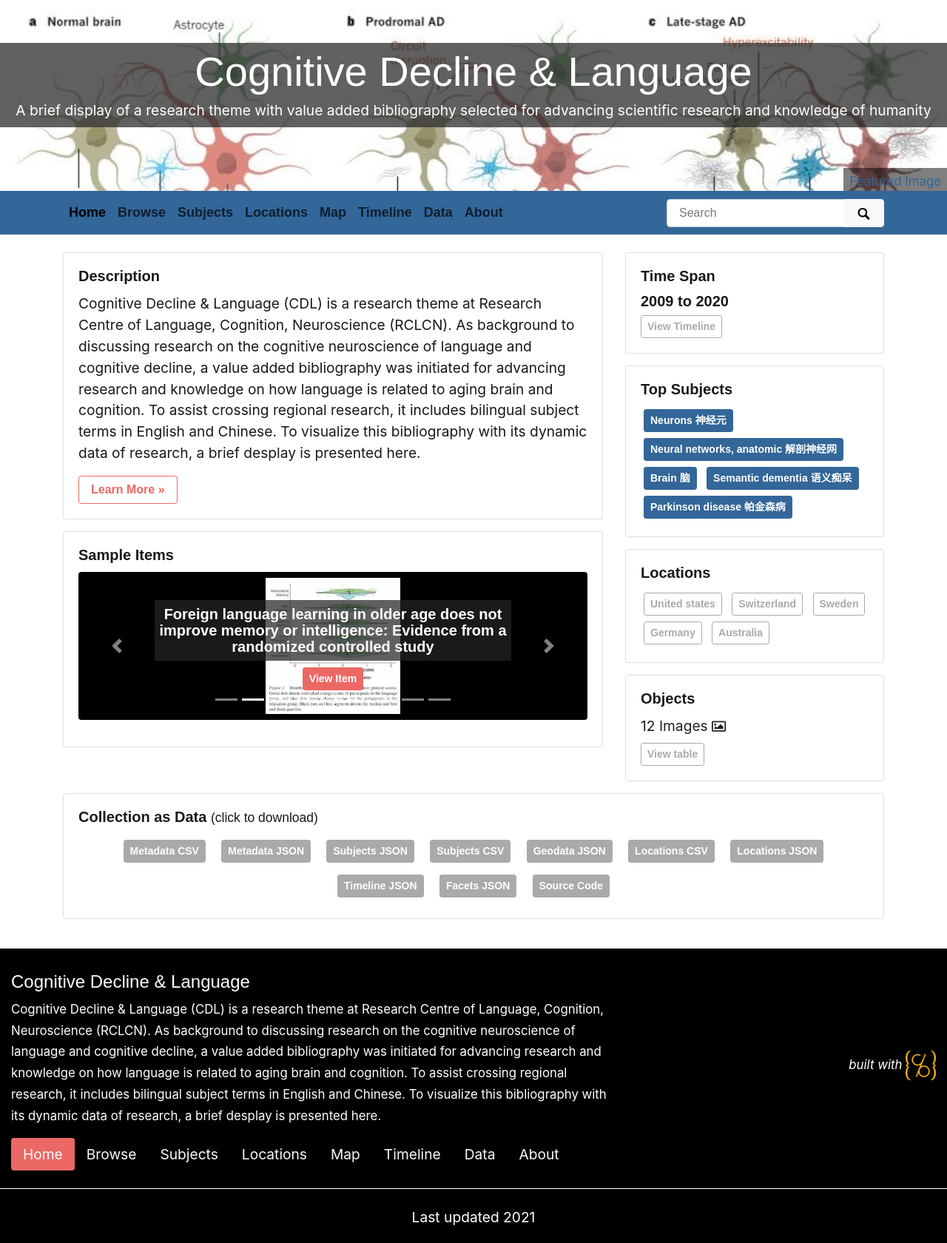
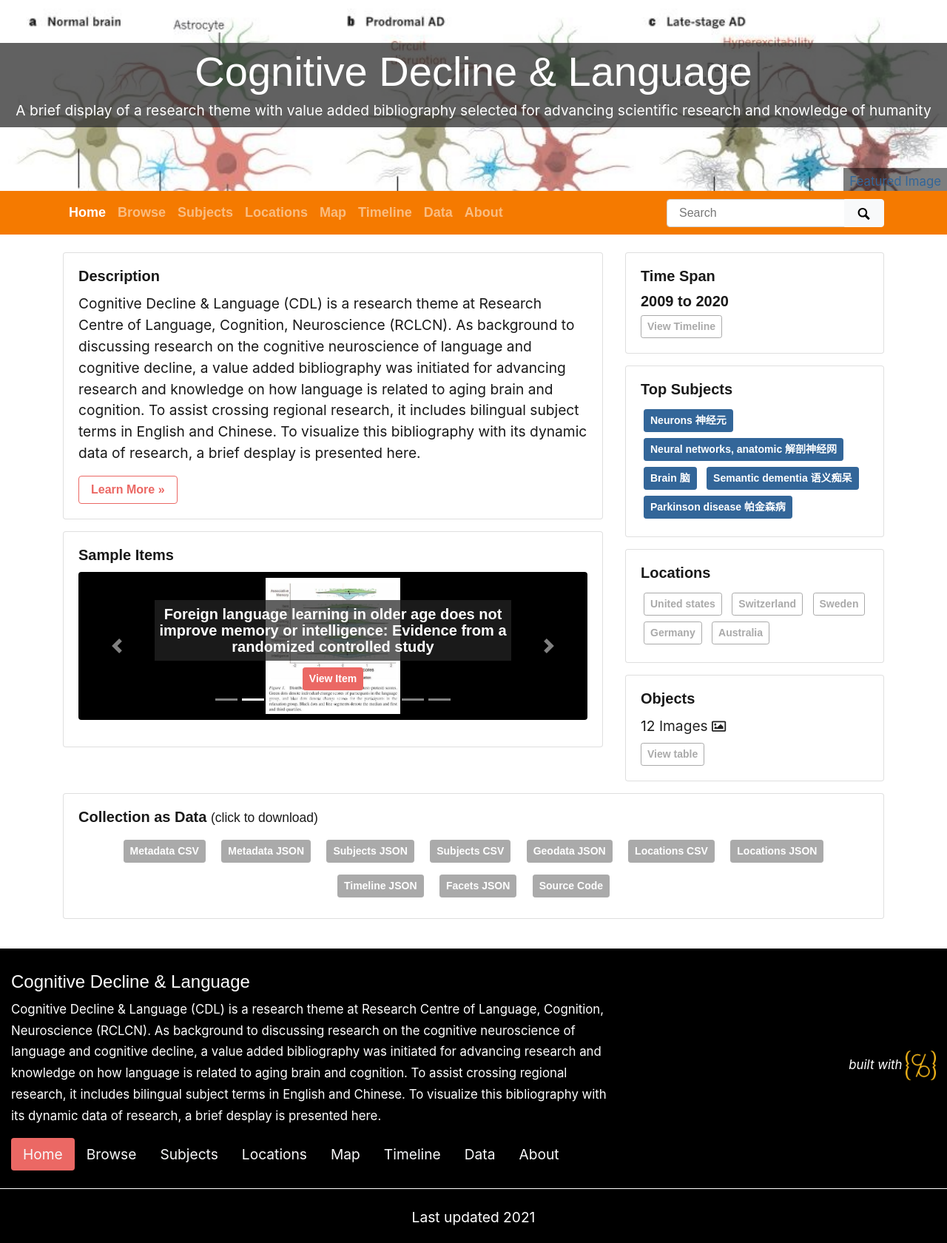
Before and after one commit to archivesw/cogfigcollection, a Jekyll site: the page built from index.md, in a window 1280 px wide. Shown: the whole page at 74% size. Built offline with Jekyll 4.4.1, drawn with Linux system fonts in a browser that asks for light colours; nearby versions of some CDN libraries; some web fonts are replaced.

Commit message:
update theme.yml

```diff
--- a/_data/theme.yml
+++ b/_data/theme.yml
@@ -91,10 +91,10 @@
 # NAVBAR COLORS
 # If you'd like to change the color of the nav-bar and links, adjust the below.
 # Choose from "navbar-light" for use with light background colors, or "navbar-dark" for dark background colors
-navbar-color: navbar-light
+navbar-color: navbar-dark
 # navbar background color
 # Choose from bg-primary, bg-secondary, bg-success, bg-danger, bg-warning, bg-info, bg-light, bg-dark, bg-white
-navbar-background: bg-info
+navbar-background: bg-danger
 
 # BOOTSWATCH THEMES
 # You can replace the standard Bootstrap theme with a Bootswatch (https://github.com/thomaspark/bootswatch) option
```
